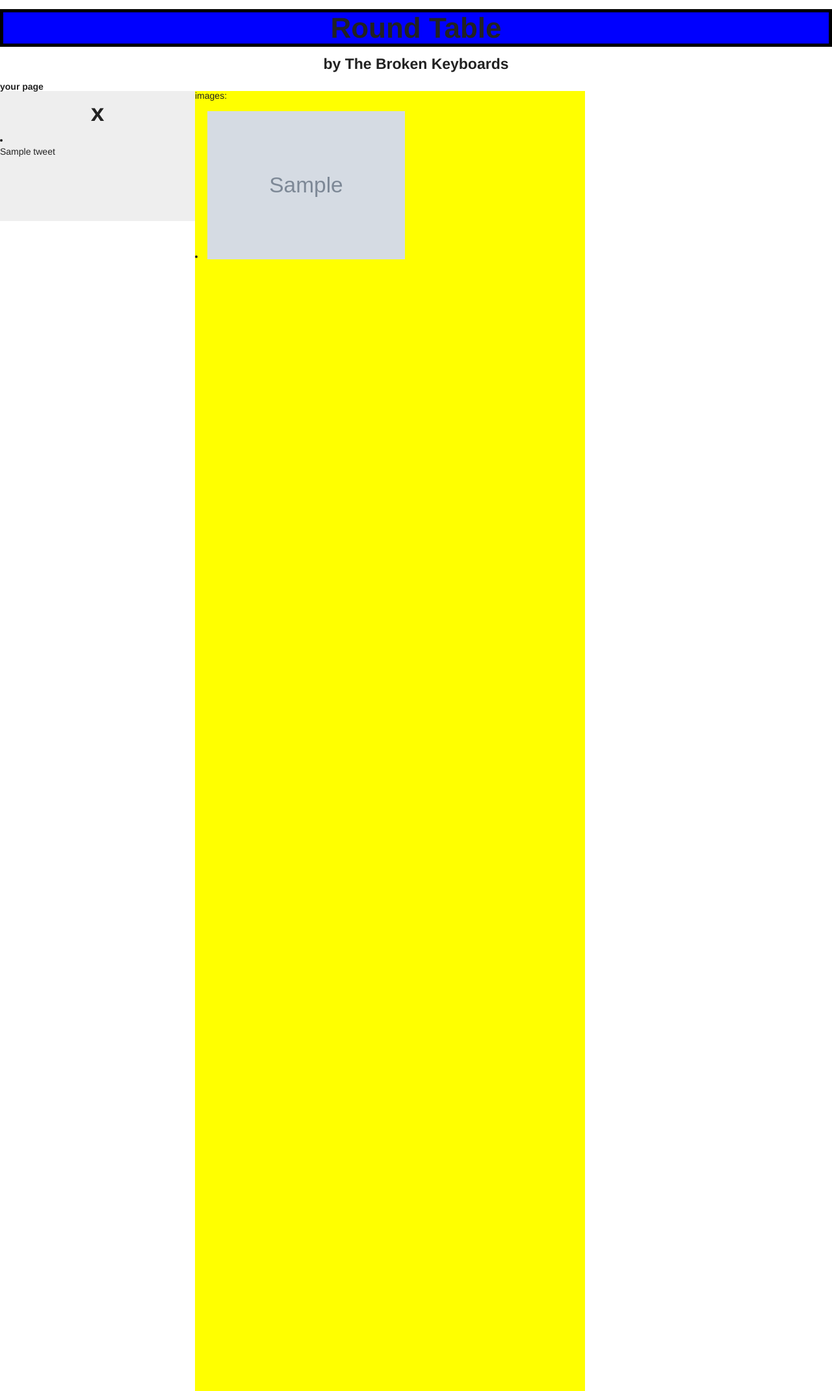
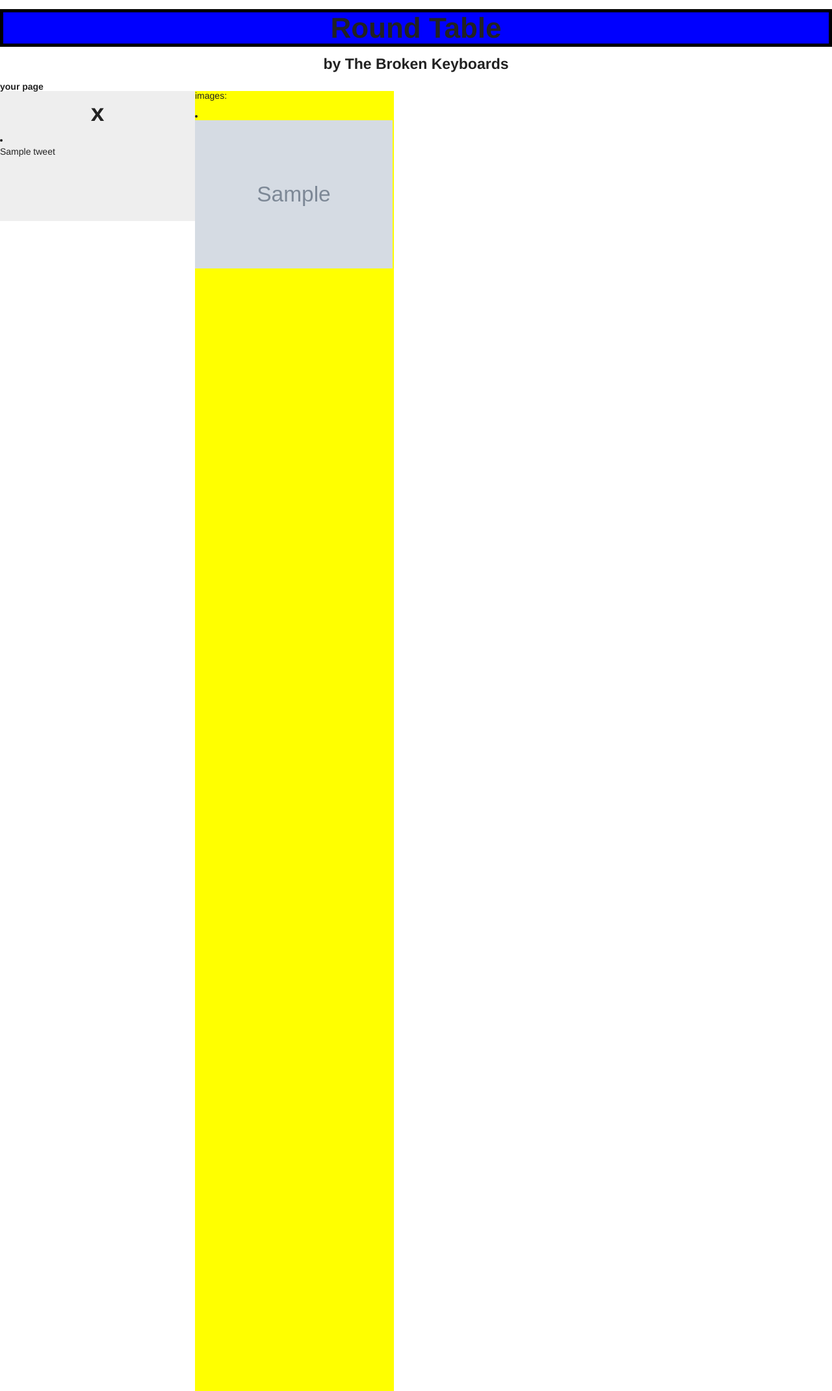
Before and after one commit to dfischman1/instatweet-hub, a Flask app: template templates/instagram.html in a window 1280 px wide. Shown: the whole page at 65% size. Run offline with Flask 2, Linux system fonts and the light colour scheme; the template is opened without the code that fills it: most values are stand-ins (such as "Sample title", 1, 10 or a date in 2020); grey boxes marked "Sample" are stand-in pictures; parts of the project's set-up code (start-up, migrations or seed data) failed here and were passed over.

Commit message:
Update instagram.html

```diff
--- a/templates/instagram.html
+++ b/templates/instagram.html
@@ -10,18 +10,19 @@ by The Broken Keyboards
 <b>
 your page</b>
 <br>
+<div id = 'main' style='background-image:'{{ photo }}'>
 <div id="tweets" style="background-color:#EEEEEE;height:200px;width:300px;float:left;">
 <h2> {{ user_hashtag }} </h2>
 {% for tweet in tweets %}
 <li><p> {{ tweet }} </p></li>
 {% endfor %}
 </div>
-<div id = "images" style="background-color:yellow;height:2000px;width:600px;float:left;".
+<div id = "images" style="background-color:yellow;height:2000px;width:306px;float:left;".
 <p>images: </p>
 {% for image in images %}
 <li> <img src= '{{ image }}' alt= '{{ user_hashtag }}' width="304" height="228"> </li>
 {% endfor %}
 </select>
-
-</body>
+</div>
+</div>
 </html>
```
